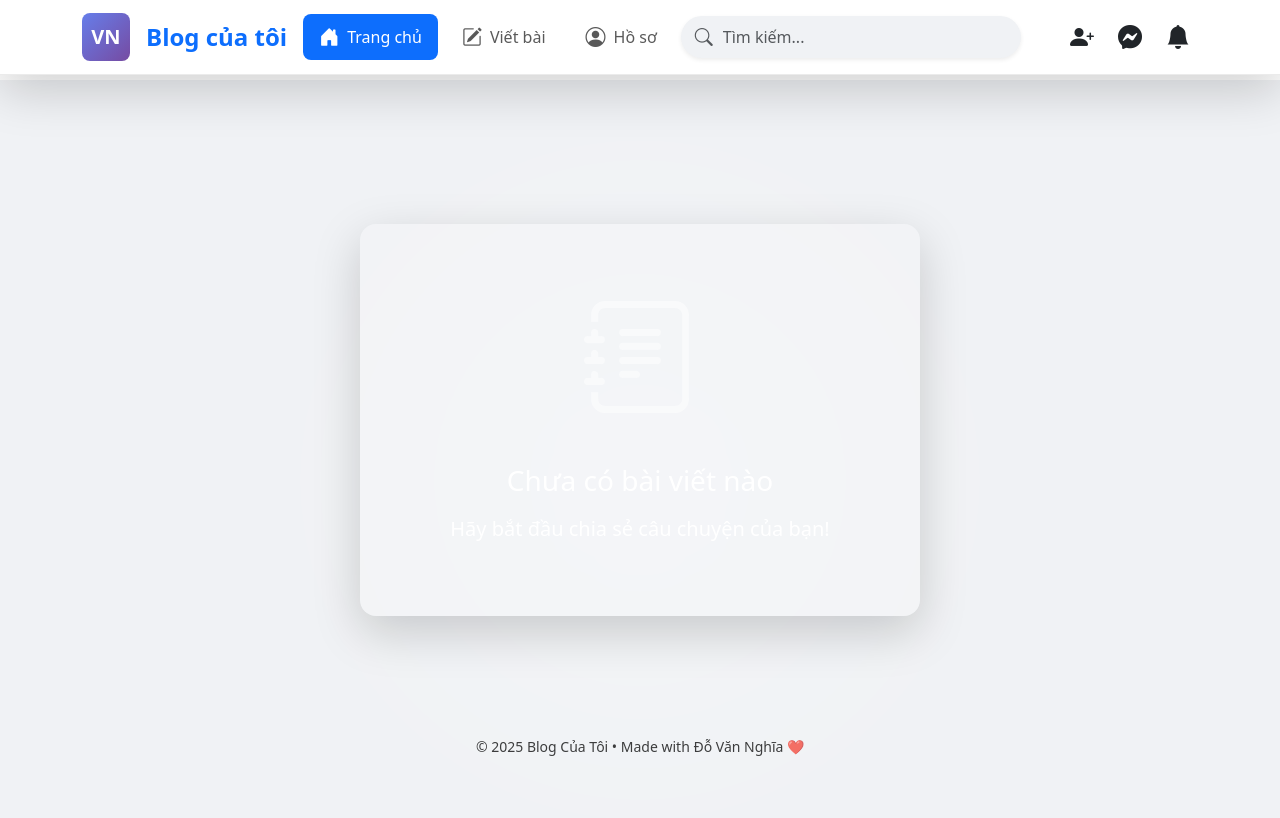
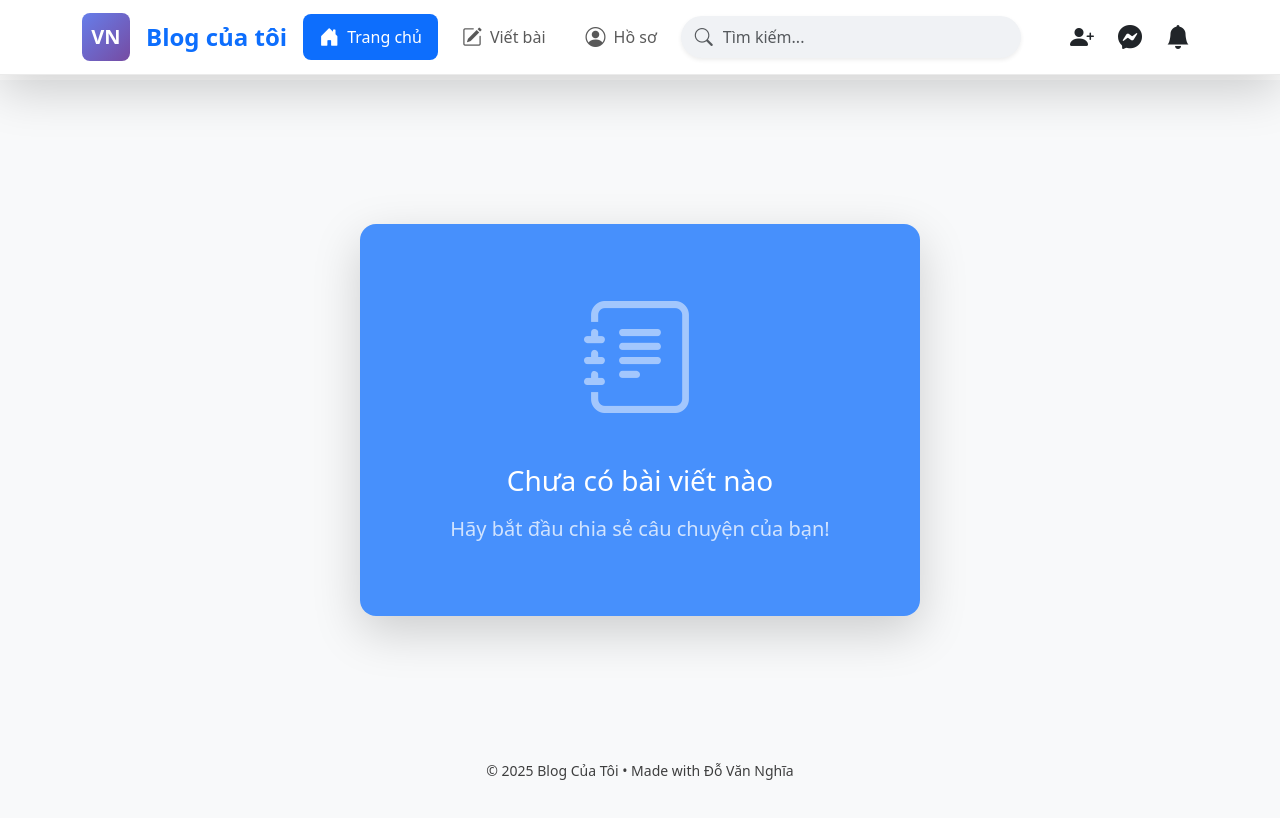
Before and after one commit to nghiado2803/Assignment_TKGDTTBE, a Vue app: page /home in a window 1280 px wide. Shown: the top 818 px of the page. Built offline with nearby package versions, Linux system fonts and the light colour scheme.

Commit message:
Update Home.vue

```diff
--- a/src/views/Home.vue
+++ b/src/views/Home.vue
@@ -1,32 +1,26 @@
 <template>
-  <!-- Full gradient background + hiệu ứng kính mờ -->
-  <div class="min-vh-100 position-relative overflow-hidden"
-       style="background: #f0f2f5;">
+  <div class="min-vh-100 bg-light">
 
-    <!-- Blob trang trí -->
-    <div class="position-absolute top-50 start-50 translate-middle blob opacity-20"></div>
-    <div class="position-absolute top-10 start-10 blob-sm opacity-15"></div>
-
-    <div class="container py-5 position-relative z-1">
-
+    <div class="container py-5">
 
       <!-- Khi chưa có bài viết -->
       <div v-if="posts.length === 0" class="text-center py-5 mt-5">
-        <div class="bg-white bg-opacity-10 backdrop-blur-lg rounded-4 p-5 mx-auto shadow-lg" style="max-width: 560px;">
-          <i class="bi bi-journal-text text-white" style="font-size: 7rem; opacity: 0.5;"></i>
-          <h3 class="text-white mt-4 mb-3 fw-light">Chưa có bài viết nào</h3>
-          <p class="text-white opacity-80 fs-5 mb-4">Hãy bắt đầu chia sẻ câu chuyện của bạn!</p>
-          <router-link v-if="currentUser" to="/create-post"
-                       class="btn btn-light btn-lg px-5 fw-bold rounded-pill shadow-lg hover-lift">
+        <div class="bg-primary bg-opacity-75 rounded-4 p-5 mx-auto shadow-lg text-white" style="max-width: 560px;">
+          <i class="bi bi-journal-text" style="font-size: 7rem; opacity: 0.5;"></i>
+          <h3 class="mt-4 mb-3 fw-light">Chưa có bài viết nào</h3>
+          <p class="opacity-75 fs-5 mb-4">Hãy bắt đầu chia sẻ câu chuyện của bạn!</p>
+
+          <router-link v-if="currentUser"
+                       to="/create-post"
+                       class="btn btn-light btn-lg px-5 fw-bold rounded-pill shadow-lg">
             Viết bài đầu tiên
           </router-link>
         </div>
       </div>
 
-      <!-- Danh sách bài viết -->
       <div v-else class="row g-4 g-xl-5 justify-content-center mt-4">
         <div v-for="post in posts" :key="post.__backendId" class="col-md-6 col-lg-4">
-          <article class="card post-card h-100 border-0 shadow-lg rounded-4 overflow-hidden bg-white bg-opacity-95 backdrop-blur transition-all">
+          <article class="card post-card h-100 border-0 shadow-lg rounded-4 overflow-hidden bg-white">
 
             <!-- Ảnh bìa -->
             <div class="position-relative overflow-hidden">
@@ -38,39 +32,42 @@
 
             <div class="card-body d-flex flex-column p-4">
 
-              <!-- Avatar + Tác giả + Thời gian -->
+              <!-- Avatar + Tên + Thời gian -->
               <div class="d-flex align-items-center mb-3">
-                <img :src="post.avatar || 'https://placehold.co/40x40?text=U'"
-                     class="rounded-circle me-3 border border-3 border-white shadow-sm"
-                     width="44" height="44" alt="avatar">
+                <router-link :to="getProfileLink(post.authorId)" class="text-decoration-none">
+                  <img :src="post.avatar || 'https://placehold.co/40x40?text=U'"
+                       class="rounded-circle me-3 border border-3 border-white shadow-sm"
+                       width="44" height="44" alt="avatar">
+                </router-link>
+
                 <div class="flex-grow-1">
-                  <h6 class="mb-0 fw-bold text-dark">{{ post.authorName }}</h6>
+                  <router-link :to="getProfileLink(post.authorId)"
+                               class="text-decoration-none text-dark">
+                    <h6 class="mb-0 fw-bold hover-underline">{{ post.authorName }}</h6>
+                  </router-link>
                   <small class="text-muted">{{ formatDate(post.createdAt) }}</small>
                 </div>
               </div>
 
-              <!-- Tiêu đề -->
               <h5 class="card-title fw-bold text-dark mb-3 line-clamp-2">
                 {{ post.title }}
               </h5>
 
-              <!-- Mô tả ngắn -->
               <p class="text-muted flex-grow-1 line-clamp-3 small">
                 {{ stripHtml(post.content || '').substring(0, 130) }}...
               </p>
 
-              <!-- Nút hành động -->
               <div class="mt-auto d-flex gap-2">
                 <button @click="viewPost(post)"
                         class="btn btn-primary rounded-pill px-4 fw-semibold flex-grow-1 hover-lift">
                   Đọc thêm
                 </button>
-                <button v-if="currentUser && currentUser.__backendId === post.authorId"
+                <button v-if="isMyPost(post.authorId)"
                         @click="editPost(post)"
                         class="btn btn-outline-secondary rounded-pill">
                   <i class="bi bi-pencil"></i>
                 </button>
-                <button v-if="currentUser && currentUser.__backendId === post.authorId"
+                <button v-if="isMyPost(post.authorId)"
                         @click="deletePost(post)"
                         class="btn btn-outline-danger rounded-pill">
                   <i class="bi bi-trash"></i>
@@ -82,10 +79,9 @@
       </div>
     </div>
 
-    <!-- Footer nhỏ -->
-    <p class="text-center text-black mt-4 opacity-75 small">
-            © 2025 Blog Của Tôi • Made with Đỗ Văn Nghĩa ❤️
-          </p>
+    <p class="text-center text-black mt-5 opacity-75 small">
+      © 2025 Blog Của Tôi • Made with Đỗ Văn Nghĩa
+    </p>
   </div>
 </template>
 
@@ -95,40 +91,37 @@ import { useRouter } from 'vue-router'
 
 const router = useRouter()
 const allData = inject<Ref<any[]>>('allData')!
+const currentUser = inject<Ref<any>>('currentUser')!
 const showToast = inject<(msg: string, type?: string) => void>('showToast')!
 
-// ← ĐỔI Ở ĐÂY: LẤY currentUser TRỰC TIẾP TỪ INJECT ĐỂ NÓ REACTIVE
-const currentUser = inject<Ref<any>>('currentUser')! // ← Quan trọng nhất!!!
-
-const users = computed(() =>
-  (allData.value ?? []).filter((u: any) => u.type === 'user')
-)
+const users = computed(() => (allData.value ?? []).filter(u => u.type === 'user'))
 
 const posts = computed(() => {
-  const postItems = (allData.value ?? []).filter((p: any) => p.type === 'post')
+  const postItems = (allData.value ?? []).filter(p => p.type === 'post')
   return postItems
-    .map((post: any) => {
-      const author = users.value.find((u: any) => u.__backendId === post.authorId)
+    .map(post => {
+      const author = users.value.find(u => u.__backendId === post.authorId)
       return {
         ...post,
         authorName: author?.username || 'Ẩn danh',
         avatar: author?.avatar || 'https://placehold.co/40x40?text=U'
       }
     })
-    .sort((a: any, b: any) => new Date(b.createdAt).getTime() - new Date(a.createdAt).getTime())
+    .sort((a, b) => new Date(b.createdAt).getTime() - new Date(a.createdAt).getTime())
 })
 
-function viewPost(post: any) {
-  router.push(`/post/${post.__backendId}`)
+const isMyPost = (authorId: string) => currentUser.value?.__backendId === authorId
+
+const getProfileLink = (authorId: string) => {
+  if (!currentUser.value) return '/login'
+  return currentUser.value.__backendId === authorId ? '/profile' : `/profile/${authorId}`
 }
 
-function editPost(post: any) {
-  router.push(`/edit-post/${post.__backendId}`)
-}
-
-function deletePost(post: any) {
+const viewPost = (post: any) => router.push(`/post/${post.__backendId}`)
+const editPost = (post: any) => router.push(`/edit-post/${post.__backendId}`)
+const deletePost = (post: any) => {
   if (confirm('Bạn chắc chắn muốn xóa bài này?')) {
-    const idx = allData.value.findIndex((item: any) => item.__backendId === post.__backendId)
+    const idx = allData.value.findIndex(item => item.__backendId === post.__backendId)
     if (idx > -1) {
       allData.value.splice(idx, 1)
       showToast('Đã xóa bài viết!', 'warning')
@@ -136,25 +129,17 @@ function deletePost(post: any) {
   }
 }
 
-function formatDate(date: string) {
-  return new Date(date).toLocaleDateString('vi-VN', { day: 'numeric', month: 'short', year: 'numeric' })
+const formatDate = (date: string) => {
+  return new Date(date).toLocaleDateString('vi-VN', {
+    day: 'numeric', month: 'short', year: 'numeric',
+    hour: '2-digit', minute: '2-digit'
+  })
 }
 
-function stripHtml(html: string) {
-  return html.replace(/<[^>]*>/g, '')
-}
+const stripHtml = (html: string) => html.replace(/<[^>]*>/g, '')
 </script>
 
 <style scoped>
-.blob {
-  width: 600px;
-  height: 600px;
-  background: rgba(255,255,255,0.2);
-  border-radius: 50%;
-  filter: blur(120px);
-}
-.blob-sm { width: 400px; height: 400px; }
-
 .post-card {
   transition: all 0.4s cubic-bezier(0.4, 0, 0.2, 1);
 }
@@ -163,38 +148,31 @@ function stripHtml(html: string) {
   box-shadow: 0 30px 60px rgba(0,0,0,0.25) !important;
 }
 
-.post-img {
-  transition: transform 0.6s ease;
-}
+.post-img { transition: transform 0.6s ease; }
 .post-card:hover .post-img { transform: scale(1.1); }
 
 .post-overlay {
-  position: absolute;
-  inset: 0;
+  position: absolute; inset: 0;
   background: linear-gradient(transparent, rgba(0,0,0,0.6));
-  opacity: 0;
-  transition: opacity 0.4s;
+  opacity: 0; transition: opacity 0.4s;
 }
 .post-card:hover .post-overlay { opacity: 1; }
 
 .line-clamp-2, .line-clamp-3 {
-  overflow: hidden;
-  display: -webkit-box;
-  -webkit-line-clamp: 2;
-  -webkit-box-orient: vertical;
+  overflow: hidden; display: -webkit-box;
+  -webkit-line-clamp: 2; -webkit-box-orient: vertical;
 }
 .line-clamp-3 { -webkit-line-clamp: 3; }
 
-.hover-lift {
-  transition: all 0.3s ease;
+.hover-underline::after {
+  content: ''; position: absolute; width: 0; height: 2px;
+  bottom: -2px; left: 0; background-color: #667eea;
+  transition: width 0.3s ease;
 }
+.hover-underline:hover::after { width: 100%; }
+
 .hover-lift:hover {
   transform: translateY(-5px);
   box-shadow: 0 15px 35px rgba(102,126,234,0.5) !important;
 }
-
-.btn-light {
-  background: rgba(255,255,255,0.95);
-  backdrop-filter: blur(10px);
-}
 </style>
```
